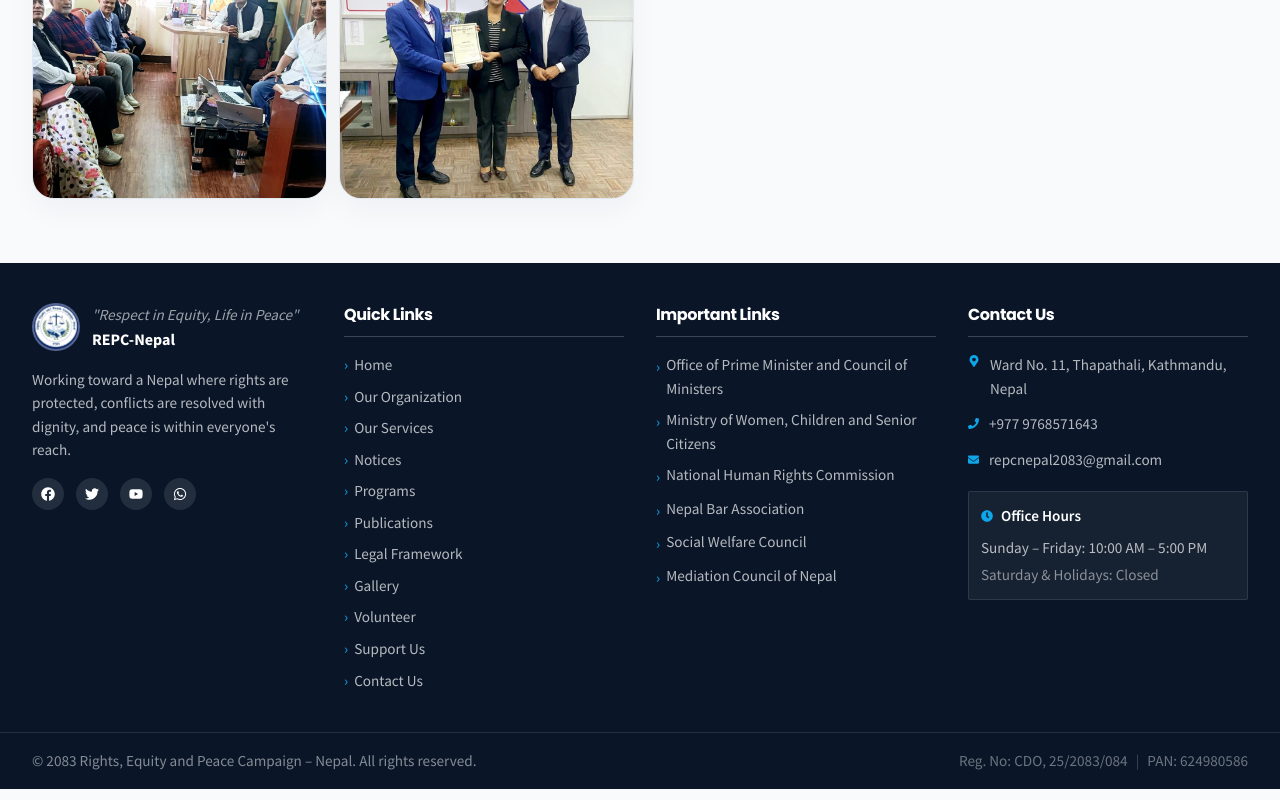
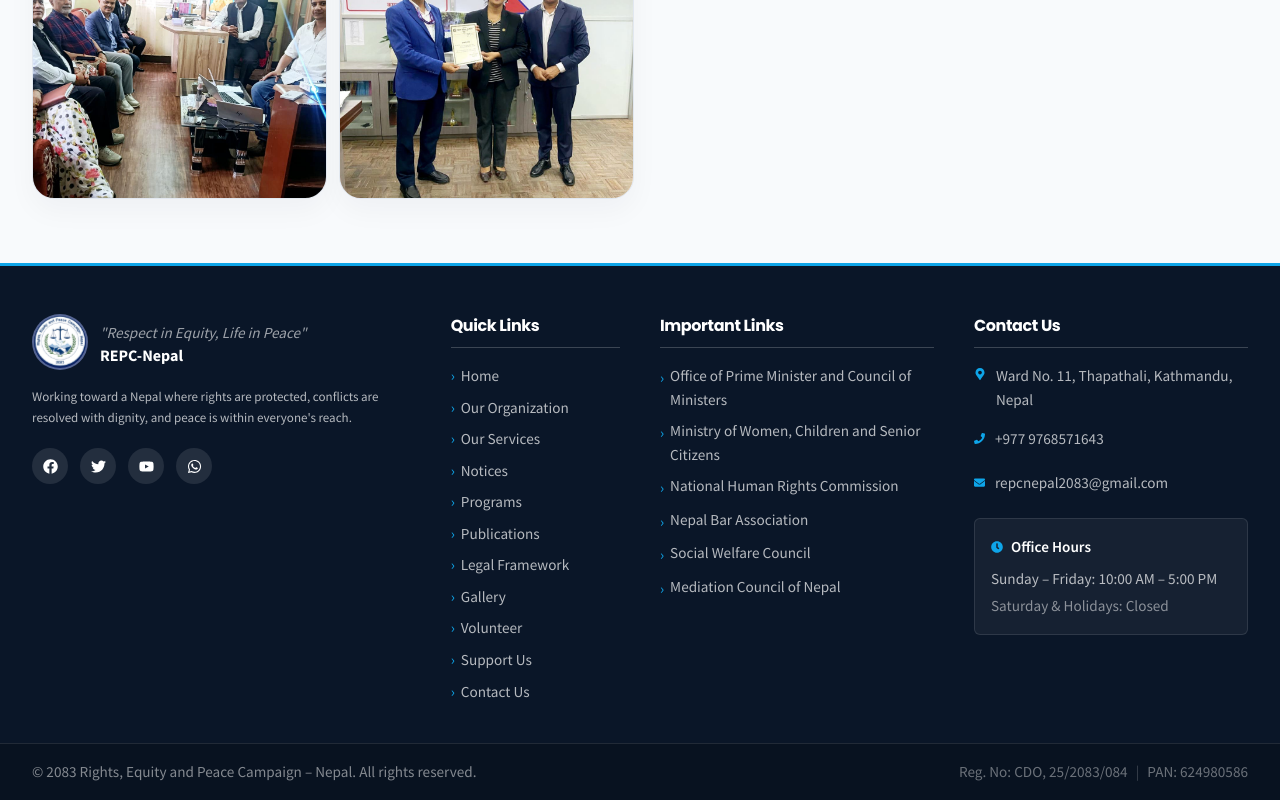
Before and after one commit to AbaeNeupane/REPC-Nepal, a React (Vite) app: page / in a window 1280 px wide. Shown: the part 4560-5360 px from the top of the page. Built offline with nearby package versions, Linux system fonts and the light colour scheme.

Commit message:
footer changes

```diff
--- a/src/components/Footer.jsx
+++ b/src/components/Footer.jsx
@@ -1,28 +1,90 @@
+import { useState } from 'react';
 import { Link } from 'react-router-dom';
 import { useLang } from '../context/LanguageContext';
 import { siteInfo, importantLinks } from '../data/siteContent';
 
-
 import {
   FaFacebook, FaTwitter, FaYoutube, FaWhatsapp,
   FaEnvelope, FaPhone, FaMapMarkerAlt,
-  FaClock,
+  FaClock, FaChevronDown,
 } from 'react-icons/fa';
 
 const toNepaliDigits = value => String(value).replace(/[0-9]/g, digit => '०१२३४५६७८९'[digit]);
 
+const quickLinks = [
+  { en: 'Home', np: 'गृह पृष्ठ', to: '/' },
+  { en: 'Our Organization', np: 'हाम्रो संस्था', to: '/about' },
+  { en: 'Our Services', np: 'हाम्रा सेवाहरू', to: '/services' },
+  { en: 'Notices', np: 'सूचनाहरू', to: '/notices' },
+  { en: 'Programs', np: 'कार्यक्रमहरू', to: '/programs' },
+  { en: 'Publications', np: 'प्रकाशनहरू', to: '/publications' },
+  { en: 'Legal Framework', np: 'कानुनी संरचना', to: '/legal-framework' },
+  { en: 'Gallery', np: 'ग्यालरी', to: '/gallery' },
+  { en: 'Volunteer', np: 'स्वयंसेवा', to: '/volunteer' },
+  { en: 'Support Us', np: 'सहयोग गर्नुहोस्', to: '/support' },
+  { en: 'Contact Us', np: 'सम्पर्क', to: '/contact' },
+];
+
+/**
+ * Footer column with a heading.
+ * - Below `md`: heading is a tap-to-expand button (keeps the footer short on phones).
+ * - `md` and up: always open, plain heading.
+ */
+const FooterSection = ({ title, fontClass, defaultOpen = false, children, className = '' }) => {
+  const [open, setOpen] = useState(defaultOpen);
+
+  return (
+    <section className={`border-b border-white/10 md:border-0 ${className}`}>
+      <h3 className="m-0">
+        <button
+          type="button"
+          onClick={() => setOpen(o => !o)}
+          aria-expanded={open}
+          className={`w-full flex items-center justify-between py-4 md:py-0 md:mb-4 md:pb-2 md:border-b md:border-white/20
+                      text-left text-white font-bold text-sm md:cursor-default
+                      focus-visible:outline focus-visible:outline-2 focus-visible:outline-sky ${fontClass}`}
+        >
+          <span>{title}</span>
+          <FaChevronDown
+            size={11}
+            className={`md:hidden text-white/60 transition-transform duration-200 ${open ? 'rotate-180' : ''}`}
+            aria-hidden="true"
+          />
+        </button>
+      </h3>
+      <div className={`${open ? 'block' : 'hidden'} pb-5 md:block md:pb-0`}>{children}</div>
+    </section>
+  );
+};
+
+const socials = [
+  { key: 'facebook', label: 'Facebook', Icon: FaFacebook, href: () => siteInfo.facebook, hover: 'hover:bg-sky' },
+  { key: 'twitter', label: 'Twitter', Icon: FaTwitter, href: () => siteInfo.twitter, hover: 'hover:bg-sky' },
+  { key: 'youtube', label: 'YouTube', Icon: FaYoutube, href: () => siteInfo.youtube, hover: 'hover:bg-sky' },
+  { key: 'whatsapp', label: 'WhatsApp', Icon: FaWhatsapp, href: () => `https://wa.me/${siteInfo.whatsapp}`, hover: 'hover:bg-green-500' },
+];
+
 const Footer = () => {
   const { lang, t } = useLang();
+  const np = lang === 'np' ? 'font-nepali' : '';
 
   return (
     <footer className="site-footer bg-[#0a1628] text-white">
-      {/* Main Footer */}
-      <div className="site-container py-10 grid grid-cols-1 sm:grid-cols-2 lg:grid-cols-4 gap-0 sm:gap-8 justify-items-center text-left sm:justify-items-stretch">
+      {/* Accent edge */}
+      <div className="h-[3px] bg-sky" aria-hidden="true" />
 
-        {/* Column 1: Logo + About */}
-        <div className="w-full max-w-xs py-7 first:pt-0 border-b border-white/10 sm:max-w-none sm:py-0 sm:border-b-0">
-          <div className="flex items-center justify-start gap-3 mb-4">
-            <div className="w-12 h-12 rounded-full overflow-hidden flex items-center justify-center bg-navy shrink-0 border-2 border-white/30">
+      {/* Main footer
+          mobile : 1 column, link groups collapse
+          md     : 2 columns (brand + contact span full width)
+          lg     : 12-col grid -> brand 4 | quick 2 | important 3 | contact 3 */}
+      <div className="site-container pt-8 pb-6 sm:pt-10 md:pt-12 md:pb-10
+                      grid grid-cols-1 md:grid-cols-2 lg:grid-cols-12
+                      gap-x-8 lg:gap-x-10 gap-y-2 md:gap-y-10">
+
+        {/* Brand + About */}
+        <div className="md:col-span-2 lg:col-span-4 pb-6 md:pb-0 border-b border-white/10 md:border-0">
+          <div className="flex items-center gap-3 mb-4">
+            <div className="w-12 h-12 md:w-14 md:h-14 rounded-full overflow-hidden flex items-center justify-center bg-navy shrink-0 border-2 border-white/30">
               <img
                 key={lang}
                 src={lang === 'np' ? '/logoNp.png' : '/logoEn.png'}
@@ -35,151 +97,148 @@
                   }
                 }}
               />
-
-              <span className="text-white text-xs font-bold hidden items-center justify-center">
-                REPC
-              </span>
+              <span className="text-white text-xs font-bold hidden items-center justify-center">REPC</span>
             </div>
-            <div>
-              <p className={`text-white/60 text-xs italic ${lang === 'np' ? 'font-nepali' : ''}`}>
+            <div className="min-w-0">
+              <p className={`text-white/60 text-xs italic mt-0.5 ${np}`}>
                 "{t(siteInfo.mottoEn, siteInfo.mottoNp)}"
               </p>
-              <p className={`font-bold text-sm leading-tight ${lang === 'np' ? 'font-nepali' : ''}`}>
+              <p className={`font-bold text-base leading-tight ${np}`}>
                 {t('REPC-Nepal', 'REPC-नेपाल')}
               </p>
             </div>
           </div>
 
-          <p className={`text-white/70 text-xs leading-relaxed mb-4 ${lang === 'np' ? 'font-nepali' : ''}`}>
+          {/* About text + socials sit side by side on tablet, stacked elsewhere */}
+          <div className="md:flex md:items-center md:justify-between md:gap-10 lg:block">
+            <p className={`text-white/70 text-[13px] leading-relaxed mb-4 md:mb-0 md:max-w-xl lg:max-w-none lg:mb-5 ${np}`}>
               {t(
                 "Working toward a Nepal where rights are protected, conflicts are resolved with dignity, and peace is within everyone's reach.",
                 'अधिकार सुरक्षित हुने, द्वन्द्वहरू मर्यादापूर्वक समाधान हुने, र शान्ति सबैको पहुँचमा हुने नेपाल निर्माणतर्फ काम गर्दै।'
               )}
             </p>
 
-          {/* Social links */}
-          <div className="flex items-center justify-start gap-3">
-            <a href={siteInfo.facebook} target="_blank" rel="noopener noreferrer"
-               className="w-8 h-8 rounded-full bg-white/10 hover:bg-sky flex items-center justify-center transition-colors" aria-label="Facebook">
-              <FaFacebook size={14} />
+            <div className="flex items-center gap-3 shrink-0">
+              {socials.map(({ key, label, Icon, href, hover }) => (
+                <a
+                  key={key}
+                  href={href()}
+                  target="_blank"
+                  rel="noopener noreferrer"
+                  aria-label={label}
+                  className={`w-10 h-10 md:w-9 md:h-9 rounded-full bg-white/10 ${hover} flex items-center justify-center transition-colors
+                              focus-visible:outline focus-visible:outline-2 focus-visible:outline-sky`}
+                >
+                  <Icon size={15} />
                 </a>
-            <a href={siteInfo.twitter} target="_blank" rel="noopener noreferrer"
-               className="w-8 h-8 rounded-full bg-white/10 hover:bg-sky flex items-center justify-center transition-colors" aria-label="Twitter">
-              <FaTwitter size={14} />
-            </a>
-            <a href={siteInfo.youtube} target="_blank" rel="noopener noreferrer"
-               className="w-8 h-8 rounded-full bg-white/10 hover:bg-sky flex items-center justify-center transition-colors" aria-label="YouTube">
-              <FaYoutube size={14} />
-            </a>
-            <a href={`https://wa.me/${siteInfo.whatsapp}`} target="_blank" rel="noopener noreferrer"
-               className="w-8 h-8 rounded-full bg-white/10 hover:bg-green-500 flex items-center justify-center transition-colors" aria-label="WhatsApp">
-              <FaWhatsapp size={14} />
-            </a>
+              ))}
+            </div>
           </div>
         </div>
 
-        {/* Column 2: Quick Links */}
-        <div className="w-full max-w-xs py-7 border-b border-white/10 sm:max-w-none sm:py-0 sm:border-b-0">
-          <h3 className={`text-white font-bold text-sm mb-4 pb-2 border-b border-white/20 ${lang === 'np' ? 'font-nepali' : ''}`}>
-            {t('Quick Links', 'द्रुत लिंकहरू')}
-          </h3>
-          <ul className="space-y-2">
-            {[
-              { en: 'Home', np: 'गृह पृष्ठ', to: '/' },
-              { en: 'Our Organization', np: 'हाम्रो संस्था', to: '/about' },
-              { en: 'Our Services', np: 'हाम्रा सेवाहरू', to: '/services' },
-              { en: 'Notices', np: 'सूचनाहरू', to: '/notices' },
-              { en: 'Programs', np: 'कार्यक्रमहरू', to: '/programs' },
-              { en: 'Publications', np: 'प्रकाशनहरू', to: '/publications' },
-              { en: 'Legal Framework', np: 'कानुनी संरचना', to: '/legal-framework' },
-              { en: 'Gallery', np: 'ग्यालरी', to: '/gallery' },
-              { en: 'Volunteer', np: 'स्वयंसेवा', to: '/volunteer' },
-              { en: 'Support Us', np: 'सहयोग गर्नुहोस्', to: '/support' },
-              { en: 'Contact Us', np: 'सम्पर्क', to: '/contact' },
-            ].map((l, i) => (
-              <li key={i}>
-                <Link to={l.to}
-                  className={`text-white/70 hover:text-white text-xs flex items-center justify-start gap-1.5 transition-colors ${lang === 'np' ? 'font-nepali' : ''}`}>
-                  <span className="text-sky">›</span> {lang === 'en' ? l.en : l.np}
+        {/* Quick Links */}
+        <FooterSection
+          title={t('Quick Links', 'द्रुत लिंकहरू')}
+          fontClass={np}
+          className="lg:col-span-2"
+        >
+          <ul className="grid grid-cols-2 gap-x-4 gap-y-1 md:grid-cols-1 md:gap-y-0 md:space-y-2">
+            {quickLinks.map((l) => (
+              <li key={l.to}>
+                <Link
+                  to={l.to}
+                  className={`text-white/70 hover:text-white text-[13px] md:text-xs flex items-center gap-1.5 py-1.5 md:py-0 transition-colors ${np}`}
+                >
+                  <span className="text-sky" aria-hidden="true">›</span>
+                  {lang === 'en' ? l.en : l.np}
                 </Link>
               </li>
             ))}
           </ul>
-        </div>
+        </FooterSection>
 
-        {/* Column 3: Important Links */}
-        <div className="w-full max-w-xs py-7 border-b border-white/10 sm:max-w-none sm:py-0 sm:border-b-0">
-          <h3 className={`text-white font-bold text-sm mb-4 pb-2 border-b border-white/20 ${lang === 'np' ? 'font-nepali' : ''}`}>
-            {t('Important Links', 'महत्त्वपूर्ण लिंकहरू')}
-          </h3>
-          <ul className="space-y-2">
+        {/* Important Links */}
+        <FooterSection
+          title={t('Important Links', 'महत्त्वपूर्ण लिंकहरू')}
+          fontClass={np}
+          className="lg:col-span-3"
+        >
+          <ul className="space-y-1 md:space-y-2">
             {importantLinks.map((l, i) => (
               <li key={i}>
-                <a href={l.url} target="_blank" rel="noopener noreferrer"
-                  className={`text-white/70 hover:text-white text-xs flex items-start justify-start gap-1.5 transition-colors leading-snug ${lang === 'np' ? 'font-nepali' : ''}`}>
-                  <span className="text-sky shrink-0 mt-0.5">›</span>
+                <a
+                  href={l.url}
+                  target="_blank"
+                  rel="noopener noreferrer"
+                  className={`text-white/70 hover:text-white text-[13px] md:text-xs flex items-start gap-1.5 py-1.5 md:py-0 leading-snug transition-colors ${np}`}
+                >
+                  <span className="text-sky shrink-0 md:mt-0.5" aria-hidden="true">›</span>
                   {lang === 'en' ? l.en : l.np}
                 </a>
               </li>
             ))}
           </ul>
-        </div>
+        </FooterSection>
 
-        {/* Column 4: Contact + Office Hours */}
-        <div className="w-full max-w-xs py-7 last:pb-0 sm:max-w-none sm:py-0">
-          <h3 className={`text-white font-bold text-sm mb-4 pb-2 border-b border-white/20 ${lang === 'np' ? 'font-nepali' : ''}`}>
+        {/* Contact + Office Hours (always visible; the most-used info on mobile)
+            md: contact list and hours card sit side by side, lg: stacked in the column */}
+        <div className="pt-6 md:pt-0 md:col-span-2 lg:col-span-3">
+          <h3 className={`text-white font-bold text-sm mb-4 md:pb-2 md:border-b md:border-white/20 ${np}`}>
             {t('Contact Us', 'सम्पर्क गर्नुहोस्')}
           </h3>
+
+          <div className="grid gap-5 md:grid-cols-2 md:gap-8 lg:grid-cols-1 lg:gap-5">
             <ul className="space-y-3">
-            <li className="flex items-start justify-start gap-2.5">
-              <FaMapMarkerAlt className="text-sky shrink-0 mt-0.5" size={12} />
-              <span className={`text-white/70 text-xs leading-relaxed ${lang === 'np' ? 'font-nepali' : ''}`}>
+              <li className="flex items-start gap-2.5">
+                <FaMapMarkerAlt className="text-sky shrink-0 mt-1" size={12} aria-hidden="true" />
+                <span className={`text-white/70 text-[13px] md:text-xs leading-relaxed ${np}`}>
                   {lang === 'en' ? siteInfo.addressEn : siteInfo.addressNp}
                 </span>
               </li>
-            <li className="flex items-center justify-start gap-2.5">
-              <FaPhone className="text-sky shrink-0" size={11} />
-              <a href={`tel:${siteInfo.phone}`} className="text-white/70 hover:text-white text-xs transition-colors">
+              <li className="flex items-center gap-2.5">
+                <FaPhone className="text-sky shrink-0" size={11} aria-hidden="true" />
+                <a href={`tel:${siteInfo.phone}`} className="text-white/70 hover:text-white text-[13px] md:text-xs py-1 transition-colors">
                   {siteInfo.phone}
                 </a>
               </li>
-            <li className="flex items-center justify-start gap-2.5">
-              <FaEnvelope className="text-sky shrink-0" size={11} />
-              <a href={`mailto:${siteInfo.email}`} className="text-white/70 hover:text-white text-xs transition-colors">
+              <li className="flex items-center gap-2.5 min-w-0">
+                <FaEnvelope className="text-sky shrink-0" size={11} aria-hidden="true" />
+                <a href={`mailto:${siteInfo.email}`} className="text-white/70 hover:text-white text-[13px] md:text-xs py-1 transition-colors break-all">
                   {siteInfo.email}
                 </a>
               </li>
             </ul>
 
-          {/* Office Hours */}
-          <div className="mt-5 p-3 max-w-xs bg-white/5 rounded-sm border border-white/10">
-            <div className="flex items-center justify-start gap-2 mb-2">
-              <FaClock className="text-sky" size={12} />
-              <p className={`text-white text-xs font-semibold ${lang === 'np' ? 'font-nepali' : ''}`}>
+            <div className="p-4 bg-white/5 rounded-md border border-white/10 self-start w-full text-center md:text-left">
+              <div className="flex items-center justify-center md:justify-start gap-2 mb-2">
+                <FaClock className="text-sky" size={12} aria-hidden="true" />
+                <p className={`text-white text-xs font-semibold ${np}`}>
                   {t('Office Hours', 'कार्यालय समय')}
                 </p>
               </div>
-            <p className={`text-white/70 text-xs ${lang === 'np' ? 'font-nepali' : ''}`}>
+              <p className={`text-white/70 text-xs ${np}`}>
                 {lang === 'en' ? siteInfo.officeHoursEn : siteInfo.officeHoursNp}
               </p>
-            <p className={`text-white/50 text-xs mt-1 ${lang === 'np' ? 'font-nepali' : ''}`}>
+              <p className={`text-white/50 text-xs mt-1 ${np}`}>
                 {t('Saturday & Holidays: Closed', 'शनिबार र बिदाका दिन: बन्द')}
               </p>
             </div>
           </div>
         </div>
+      </div>
 
-
-      {/* Bottom Bar */}
-      <div className="border-t border-white/10 py-4">
-        <div className="site-container flex flex-col sm:flex-row items-center justify-between gap-2">
-          <p className={`text-white/50 text-xs ${lang === 'np' ? 'font-nepali' : ''}`}>
+      {/* Bottom bar
+          mobile: centered stack (extra bottom padding clears a fixed bottom nav)
+          md+   : copyright left, registration right */}
+      <div className="border-t border-white/10 py-4 pb-24 md:pb-4 bg-black/20">
+        <div className="site-container footer-bottom-bar flex flex-col md:flex-row items-center md:justify-between gap-1.5 md:gap-4 text-center md:text-left">
+          <p className={`text-white/50 text-xs ${np}`}>
             {t(
               `© 2083 Rights, Equity and Peace Campaign – Nepal. All rights reserved.`,
               `© २०८३ अधिकार, समता र शान्ति अभियान–नेपाल। सर्वाधिकार सुरक्षित।`
             )}
           </p>
-          <p className={`text-white/40 text-xs ${lang === 'np' ? 'font-nepali' : ''}`}>
+          <p className={`text-white/40 text-xs md:text-right ${np}`}>
             {t(
               `Reg. No: ${siteInfo.registrationNo}`,
               `दर्ता नं: ${toNepaliDigits(siteInfo.registrationNo)}`
--- a/src/index.css
+++ b/src/index.css
@@ -118,6 +118,7 @@
     font-size: 1rem;
     line-height: 1.55;
   }
+
 
   /* Page transitions — enter & exit */
   .page-enter {
```
Lines whose indentation alone changed are shown as unchanged.
